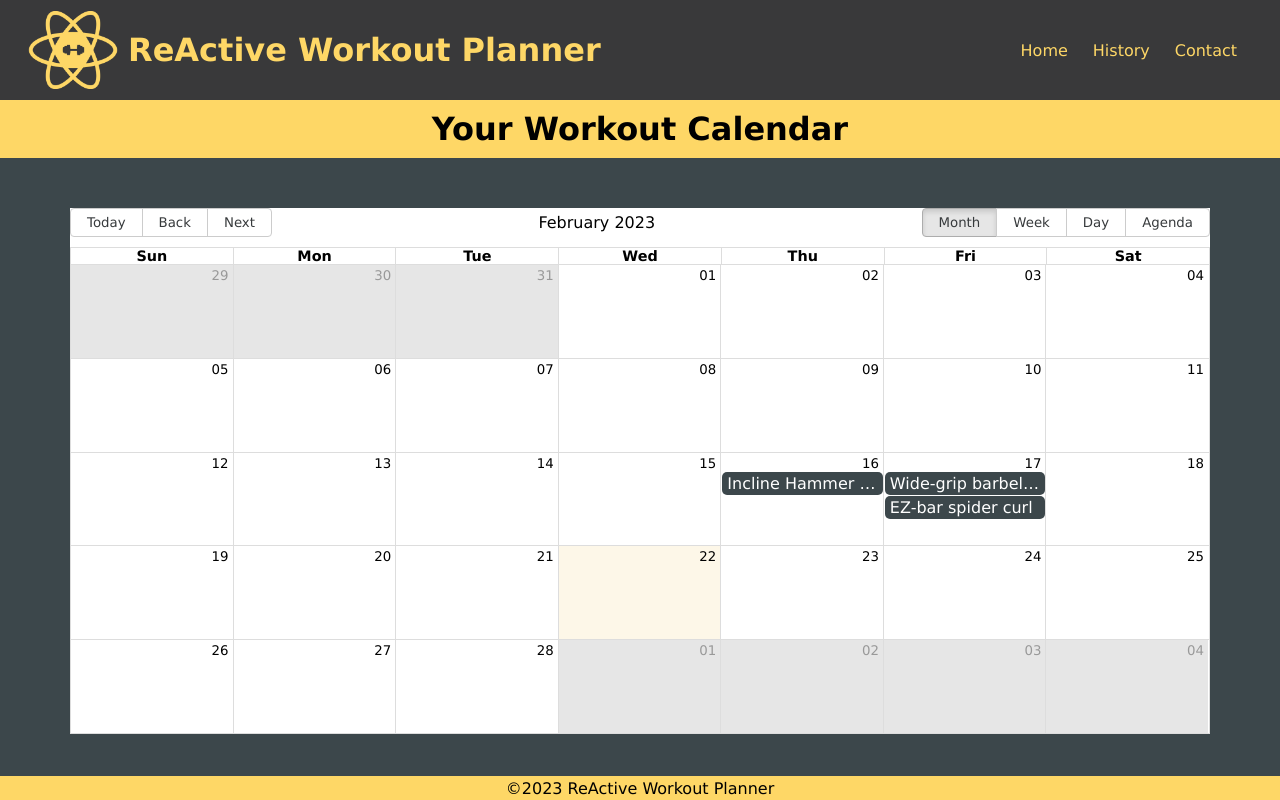
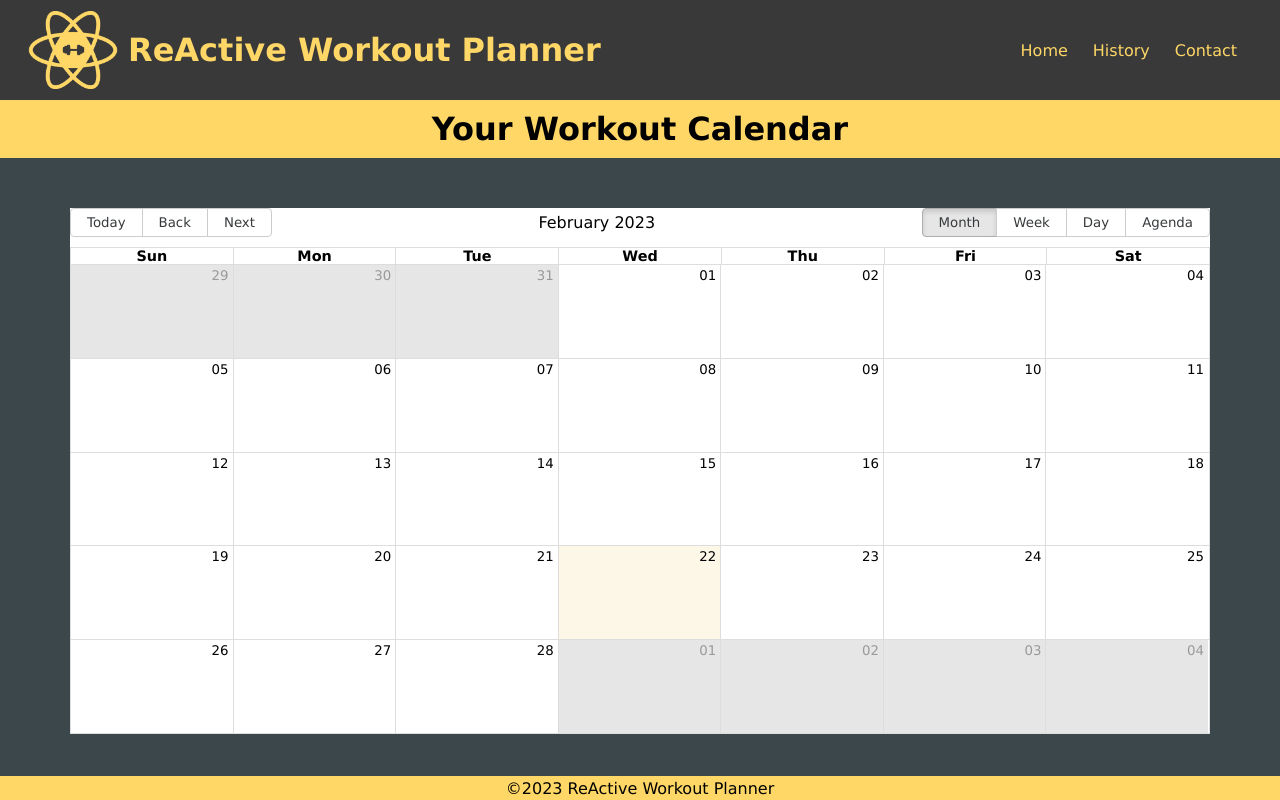
Before and after one commit to EmadSaeed2/Re-Active-workout, a React (Create React App) app in the folder re-active/: page /history in a window 1280 px wide. Built offline with nearby package versions, Linux system fonts and the light colour scheme.

Commit message:
Get data from local storage to calendar

```diff
--- a/re-active/src/components/History.js
+++ b/re-active/src/components/History.js
@@ -24,48 +24,53 @@ const historyStyles = {
     }
 }
 
-const exercises = [
-    {
-        exercise: "Incline Hammer Curls",
-        start: new Date('2023-02-16 16:15:00'),
-        end: new Date('2023-02-16 16:45:00'),
-        title: {
-            type: "strength",
-            muscle: "biceps",
-            equipment: "dumbbell",
-            difficulty: "beginner",
-            instructions: "Seat yourself on an incline bench with a dumbbell in each hand. You should pressed firmly against he back with your feet together. Allow the dumbbells to hang straight down at your side, holding them with a neutral grip. This will be your starting position. Initiate the movement by flexing at the elbow, attempting to keep the upper arm stationary. Continue to the top of the movement and pause, then slowly return to the start position.",
-            image_link: "https://images.pexels.com/photos/260352/pexels-photo-260352.jpeg?auto=compress&cs=tinysrgb&dpr=2&h=650&w=940"
-        }
-    },
-    {
-        exercise: "Wide-grip barbell curl",
-        start: new Date('2023-02-17 16:15'),
-        end: new Date('2023-02-17 16:45'),
-        title: {
-            muscle: "biceps",
-            equipment: "barbell",
-            difficulty: "beginner",
-            instructions: "Stand up with your torso upright while holding a barbell at the wide outer handle. The palm of your hands should be facing forward. The elbows should be close to the torso. This will be your starting position. While holding the upper arms stationary, curl the weights forward while contracting the biceps as you breathe out. Tip: Only the forearms should move. Continue the movement until your biceps are fully contracted and the bar is at shoulder level. Hold the contracted position for a second and squeeze the biceps hard. Slowly begin to bring the bar back to starting position as your breathe in. Repeat for the recommended amount of repetitions.  Variations:  You can also perform this movement using an E-Z bar or E-Z attachment hooked to a low pulley. This variation seems to really provide a good contraction at the top of the movement. You may also use the closer grip for variety purposes.",
-            image_link: "https://images.pexels.com/photos/703014/pexels-photo-703014.jpeg?auto=compress&cs=tinysrgb&h=650"
-        }
-    },
-    {
-        exercise: "EZ-bar spider curl",
-        start: new Date('2023-02-17 17:15:00'),
-        end: new Date('2023-02-17 17:45:00'),
-        title: {
-            type: "strength",
-            muscle: "biceps",
-            equipment: "barbell",
-            difficulty: "intermediate",
-            instructions: "Start out by setting the bar on the part of the preacher bench that you would normally sit on. Make sure to align the barbell properly so that it is balanced and will not fall off. Move to the front side of the preacher bench (the part where the arms usually lay) and position yourself to lay at a 45 degree slant with your torso and stomach pressed against the front side of the preacher bench. Make sure that your feet (especially the toes) are well positioned on the floor and place your upper arms on top of the pad located on the inside part of the preacher bench. Use your arms to grab the barbell with a supinated grip (palms facing up) at about shoulder width apart or slightly closer from each other. Slowly begin to lift the barbell upwards and exhale. Hold the contracted position for a second as you squeeze the biceps. Slowly begin to bring the barbell back to the starting position as your breathe in. . Repeat for the recommended amount of repetitions.  Variation: You can also use dumbbells when performing this exercise. Just make sure you place the dumbbells on the part of the preacher bench where you would normally sit properly.",
-            image_link: "https://images.pexels.com/photos/949132/pexels-photo-949132.jpeg?auto=compress&cs=tinysrgb&h=650"
-        }
-    },
-]
+// const exercises = [
+//     {
+//         exercise: "Incline Hammer Curls",
+//         start: new Date('2023-02-16 16:15:00'),
+//         end: new Date('2023-02-16 16:45:00'),
+//         title: {
+//             type: "strength",
+//             muscle: "biceps",
+//             equipment: "dumbbell",
+//             difficulty: "beginner",
+//             instructions: "Seat yourself on an incline bench with a dumbbell in each hand. You should pressed firmly against he back with your feet together. Allow the dumbbells to hang straight down at your side, holding them with a neutral grip. This will be your starting position. Initiate the movement by flexing at the elbow, attempting to keep the upper arm stationary. Continue to the top of the movement and pause, then slowly return to the start position.",
+//             image_link: "https://images.pexels.com/photos/260352/pexels-photo-260352.jpeg?auto=compress&cs=tinysrgb&dpr=2&h=650&w=940"
+//         }
+//     },
+//     {
+//         exercise: "Wide-grip barbell curl",
+//         start: new Date('2023-02-17 16:15'),
+//         end: new Date('2023-02-17 16:45'),
+//         title: {
+//             muscle: "biceps",
+//             equipment: "barbell",
+//             difficulty: "beginner",
+//             instructions: "Stand up with your torso upright while holding a barbell at the wide outer handle. The palm of your hands should be facing forward. The elbows should be close to the torso. This will be your starting position. While holding the upper arms stationary, curl the weights forward while contracting the biceps as you breathe out. Tip: Only the forearms should move. Continue the movement until your biceps are fully contracted and the bar is at shoulder level. Hold the contracted position for a second and squeeze the biceps hard. Slowly begin to bring the bar back to starting position as your breathe in. Repeat for the recommended amount of repetitions.  Variations:  You can also perform this movement using an E-Z bar or E-Z attachment hooked to a low pulley. This variation seems to really provide a good contraction at the top of the movement. You may also use the closer grip for variety purposes.",
+//             image_link: "https://images.pexels.com/photos/703014/pexels-photo-703014.jpeg?auto=compress&cs=tinysrgb&h=650"
+//         }
+//     },
+//     {
+//         exercise: "EZ-bar spider curl",
+//         start: new Date('2023-02-17 17:15:00'),
+//         end: new Date('2023-02-17 17:45:00'),
+//         title: {
+//             type: "strength",
+//             muscle: "biceps",
+//             equipment: "barbell",
+//             difficulty: "intermediate",
+//             instructions: "Start out by setting the bar on the part of the preacher bench that you would normally sit on. Make sure to align the barbell properly so that it is balanced and will not fall off. Move to the front side of the preacher bench (the part where the arms usually lay) and position yourself to lay at a 45 degree slant with your torso and stomach pressed against the front side of the preacher bench. Make sure that your feet (especially the toes) are well positioned on the floor and place your upper arms on top of the pad located on the inside part of the preacher bench. Use your arms to grab the barbell with a supinated grip (palms facing up) at about shoulder width apart or slightly closer from each other. Slowly begin to lift the barbell upwards and exhale. Hold the contracted position for a second as you squeeze the biceps. Slowly begin to bring the barbell back to the starting position as your breathe in. . Repeat for the recommended amount of repetitions.  Variation: You can also use dumbbells when performing this exercise. Just make sure you place the dumbbells on the part of the preacher bench where you would normally sit properly.",
+//             image_link: "https://images.pexels.com/photos/949132/pexels-photo-949132.jpeg?auto=compress&cs=tinysrgb&h=650"
+//         }
+//     },
+// ]
 
 function History() {
+    // Get data from local storage
+    let exercises = JSON.parse(localStorage.getItem("exercises"));
+    if (!exercises) {
+        exercises = [];
+    }
 
     const handleClick = e => {
         if (e.target.className === 'rbc-event-content') {
```
